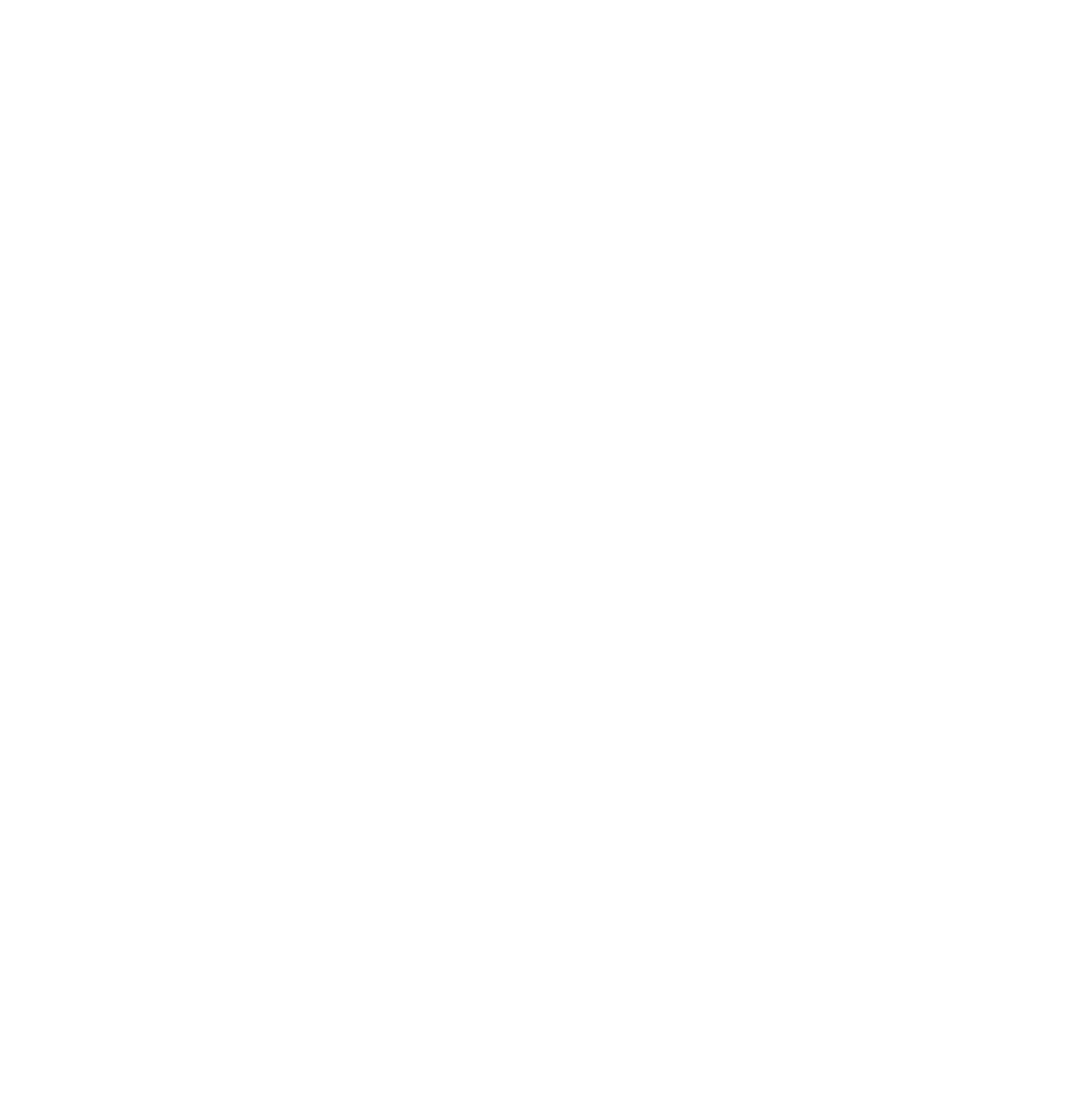
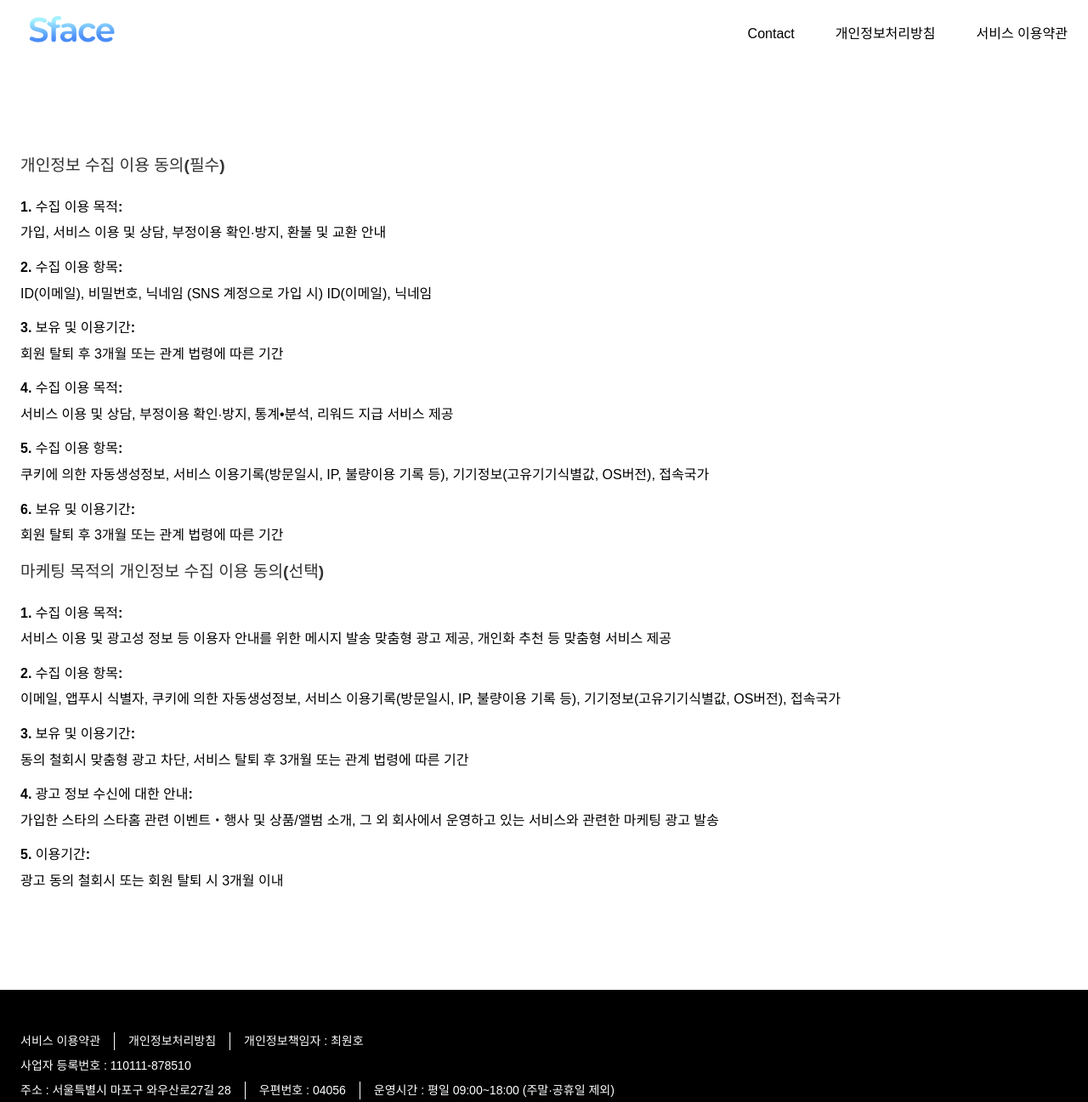
Before and after one commit to Unpackyourdream-Paprika/sface-main-home, a React (Vite) app: page /terms-of-service in a window 1280 px wide. Before the commit this address had no page. Shown: the top 1297 px of the page at 85% size. Before the commit the page ends 800 px from the top, so only its background shows below. Built offline with nearby package versions, Linux system fonts and the light colour scheme; a web font is replaced by a local one.

Commit message:
[Fix] text change

```diff
--- a/src/App.css
+++ b/src/App.css
@@ -48,7 +48,7 @@
 @font-face {
   font-family: "Freesentation";
   src: url("/Freesentation/Freesentation-6SemiBold.ttf") format("truetype");
-  font-weight: 600;
+  font-weight: 500;
   font-style: normal;
 }
 
@@ -116,3 +116,8 @@
 .read-the-docs {
   color: #888;
 }
+
+
+a {
+  font-weight: 400;
+}
--- a/src/App.tsx
+++ b/src/App.tsx
@@ -13,6 +13,7 @@
         <Route element={<Layout />}>
           <Route path="/" element={<Home />} />
           <Route path="/About" element={<About />} />
+          <Route path="/terms-of-service" element={<About />} />
           <Route path="/Contact" element={<Contact />} />
         </Route>
 
--- a/src/components/layout/LayoutFooter.tsx
+++ b/src/components/layout/LayoutFooter.tsx
@@ -9,16 +9,17 @@
         <div className="footer-section">
           <ul>
             <li>
-              <a
+              <Link to="terms-of-service">서비스 이용약관</Link>
+              {/* <a
                 href="/space-agree.pdf"
-                className="nav-text"
+
                 download="space-agree.pdf"
               >
                 서비스 이용약관
-              </a>
+              </a> */}
             </li>
             <li>
-              <Link to="/About">개인정보처리방침</Link>
+              <Link to="/about">개인정보처리방침</Link>
             </li>
             <li>
               <p>개인정보책임자 : 최원호</p>
@@ -39,6 +40,12 @@
           <ul>
             <li>
               <p>주소 : 서울특별시 마포구 와우산로27길 28</p>
+            </li>
+            <li>
+              <p>우편번호 : 04056</p>
+            </li>
+            <li>
+              <p>운영시간 : 평일 09:00~18:00 (주말·공휴일 제외)</p>
             </li>
           </ul>
         </div>
--- a/src/components/layout/LayoutHeader.css
+++ b/src/components/layout/LayoutHeader.css
@@ -24,7 +24,7 @@
 .nav-text {
   color: #000;
   font-size: 16px;
-  font-weight: 600;
+  /* font-weight: 500; */
   text-decoration: none;
 }
 
--- a/src/components/layout/LayoutHeader.tsx
+++ b/src/components/layout/LayoutHeader.tsx
@@ -27,17 +27,13 @@
       <Link to="/Contact" className="nav-text" onClick={onLinkClick}>
         Contact
       </Link>
-      <Link to="/About" className="nav-text" onClick={onLinkClick}>
+      <Link to="/about" className="nav-text" onClick={onLinkClick}>
         개인정보처리방침
       </Link>
-      <a
-        href="/space-agree.pdf"
-        className="nav-text"
-        download="space-agree.pdf"
-        onClick={onLinkClick}
-      >
-        스페이스 이용약관
-      </a>
+
+      <Link to="terms-of-service" className="nav-text">
+        서비스 이용약관
+      </Link>
     </>
   );
 
--- a/src/components/page/Contact.css
+++ b/src/components/page/Contact.css
@@ -27,7 +27,7 @@
   display: block;
   margin-bottom: 5px;
   color: #000;
-  font-weight: 600;
+  font-weight: 500;
 }
 
 .form-input,
--- /dev/null
+++ b/src/components/page/TermsOfService.css
@@ -0,0 +1,33 @@
+.terms-service-container {
+  max-width: 1480px;
+  margin: 0 auto;
+  font-family: Arial, sans-serif;
+  line-height: 1.6;
+  background-color: #fff;
+  padding: 100px 24px;
+}
+
+.terms-service-item {
+  margin-bottom: 15px; /* 항목 간 간격 */
+  color: #000;
+}
+
+.about-item strong {
+  display: block;
+  font-weight: bold;
+  margin-bottom: 5px; /* 제목과 내용 간 간격 */
+}
+
+h4 {
+  margin-bottom: 20px; /* 제목과 항목 간 간격 */
+  color: #333;
+  font-size: 1.2em;
+}
+
+@media (max-width: 768px) {
+  .terms-service-container {
+    padding: 32px 24px;
+    font-family: Arial, sans-serif;
+    line-height: 1.6;
+  }
+}
```
Also changed, not shown: src/components/page/TermsOfService.tsx (added, +58 -0 lines).
